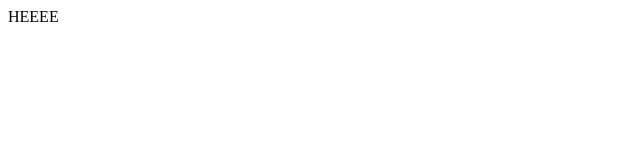
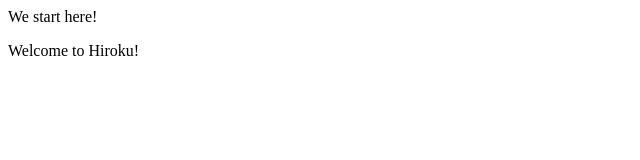
Before and after one commit to LuciOroles/web-server-test, a website: page public/index.html in a window 1280 px wide. Shown: the whole page, without its empty margins (0-640 px from the left). Drawn offline with Linux system fonts and the light colour scheme.

Commit message:
update index.html

```diff
--- a/public/index.html
+++ b/public/index.html
@@ -6,11 +6,14 @@
 -->
 <html>
     <head>
-        <title>This is html</title>
+        <title>Test</title>
         <meta charset="UTF-8">
         <meta name="viewport" content="width=device-width, initial-scale=1.0">
     </head>
     <body>
-        <div>HEEEE</div>
+        <div>We start here!</div>
+        <p>
+            Welcome to Hiroku!
+        </p>
     </body>
 </html>
```
